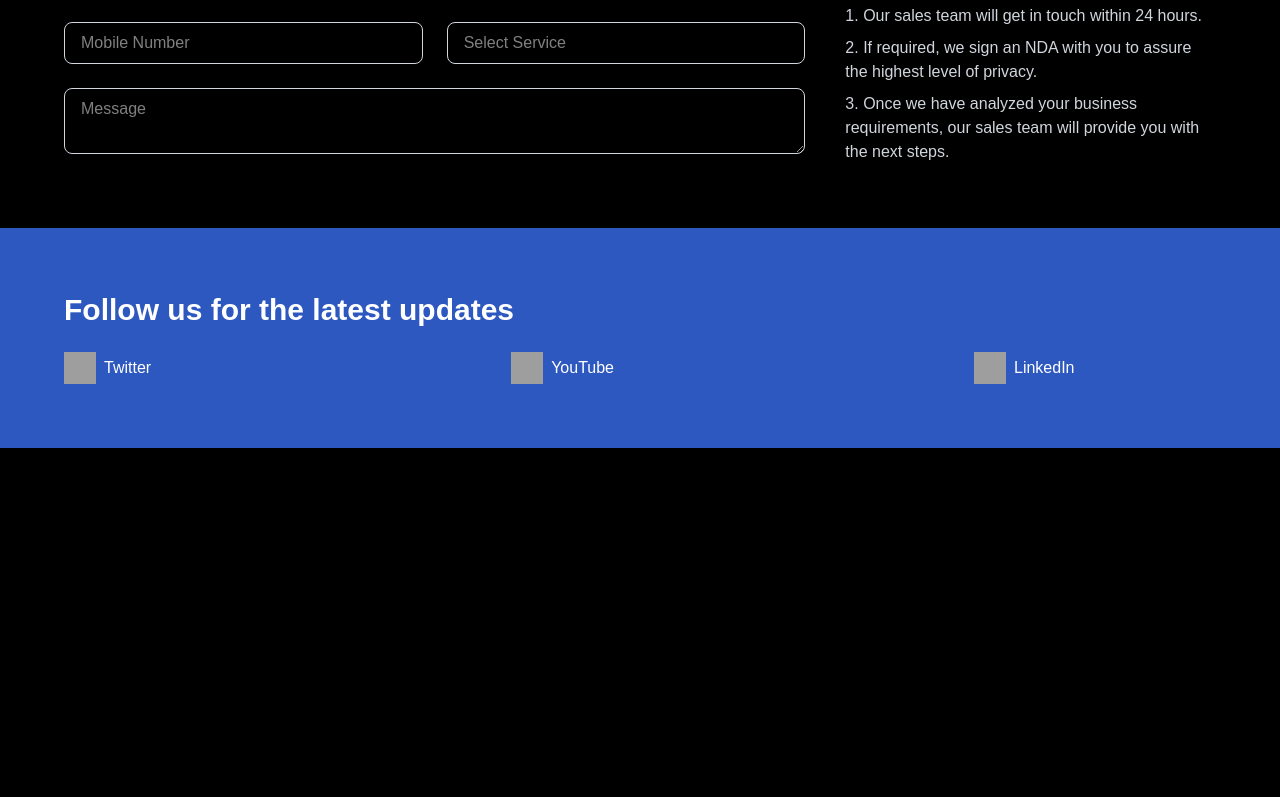
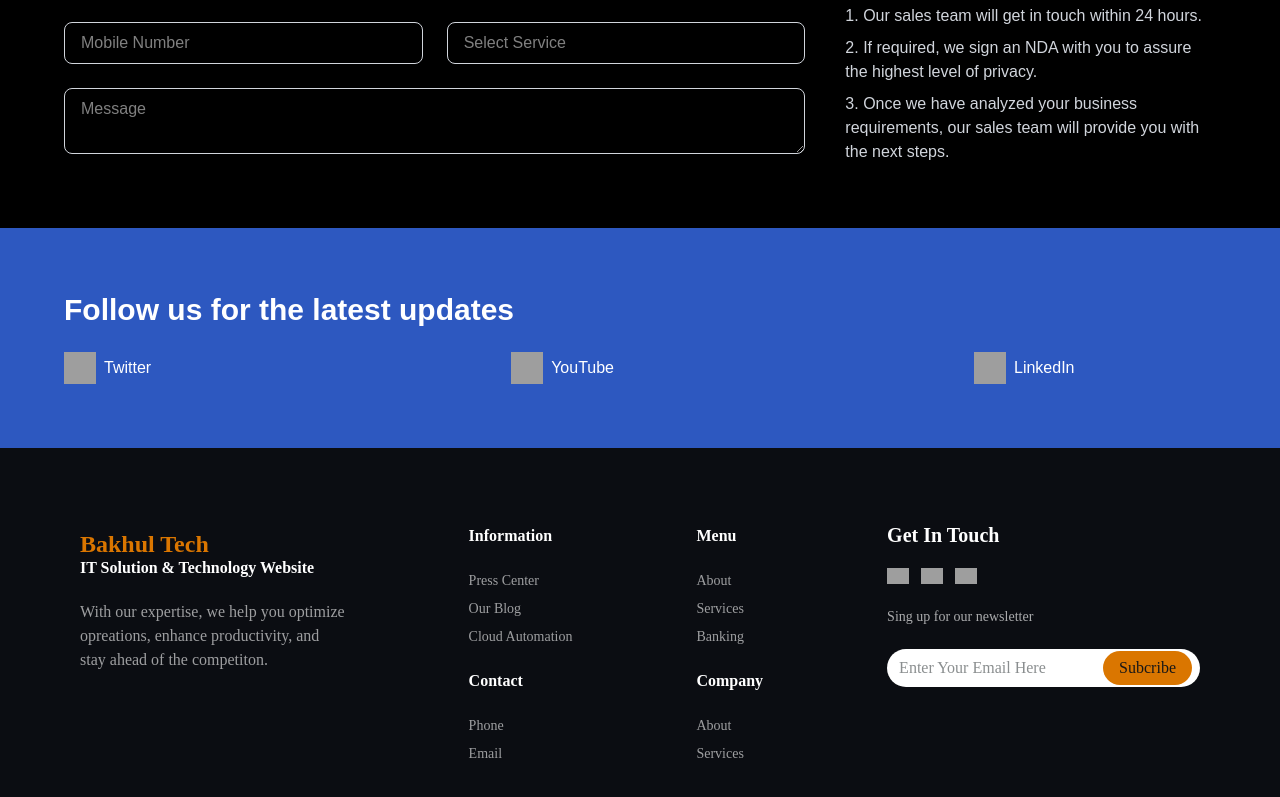
Before and after one commit to Apurv-07/bhakultech, a Next.js app: page / in a window 1280 px wide. Shown: the part 5326-6123 px from the top of the page. Before the commit the page ends 5774 px from the top, so only its background shows below. Built offline with nearby package versions, Linux system fonts and the light colour scheme; grey boxes are pictures that could not be loaded.

Commit message:
added footer

```diff
--- a/app/layout.tsx
+++ b/app/layout.tsx
@@ -1,6 +1,7 @@
 import type { Metadata } from "next";
 import { Geist, Geist_Mono } from "next/font/google";
 import Navbar from "../coman/Navbar";
+import Footer from "../coman/Footer";
 import "./globals.css";
 
 const geistSans = Geist({
@@ -32,6 +33,7 @@ export default function RootLayout({
           <Navbar />
         </div>
         {children}
+        <Footer />
       </body>
     </html>
   );
--- /dev/null
+++ b/coman/Footer.jsx
@@ -0,0 +1,134 @@
+"use client";
+
+import Link from "next/link";
+import React from "react";
+
+export default function Footer() {
+  return (
+    <>
+      <div className="flex flex-col !font-['HelveticaNeueExtraSmall']">
+        <div className="bg-[#0B0D12] px-[100px] py-[84px]  max-[1560px]:p-[80px] max-[1025px]:px-[40px] max-[1025px]:py-[35px] max-sm:px-[20px] divide-x-red-400 grid xl:grid-cols-[repeat(4,minmax(max-content,auto))] md:grid-cols-[repeat(3,minmax(max-content,auto))] sm:grid-cols-[repeat(2,minmax(min-content,auto))] grid-cols-1 gap-y-10 md:gap-y-20 place-content-between md:place-content-between w-full">
+          {/* Logo and descrapiton */}
+          <div className="flex flex-col gap-[24px] md:gap-[25px] xl:gap-[25px]">
+            <h1 className="min-[1561px]:text-[xl] text-2xl leadin-[15px] text-[#DA7600] font-bold flex flex-col">
+              Bakhul Tech
+            <span className="min-[1561px]:text-xl text-base leading-[15px] text-[#ffffff] font-bold gap-[24px] xl:gap-[15px]">
+              IT Solution & Technology Website
+            </span>
+            </h1>
+            <div className="w-178px relative flex flex-col sm:items-center">
+              <div className="w-316px h-111px flex sm:justify-center justify-start items-center text-[#ffffff] opacity-60 whitespace-pre-line">
+                {`With our expertise, we help you optimize
+                opreations, enhance productivity, and
+                stay ahead of the competiton.`}
+              </div>
+            </div>
+          </div>
+
+          {/* Information */}
+          <div className="flex flex-col gap-[24px] md:gap-[25px] xl:gap-[25px] md:flex">
+            <span className="min-[1561px]:text-xl text-base leading-[15px] text-[#ffffff] !font-['libre-franklin'] font-bold">
+              Information
+            </span>
+            <div className="grid grid-cols-1 gap-1">
+              <Link href={"/"}>
+                <span className="min-[1561px]:text-lg xl:text-sm xl:leading-[13px] md:text-base text-sm text-[#ffffff] opacity-60 min-[1561px]:whitespace-nowrap !font-['libre-franklin'] font-normal">
+                  Press Center
+                </span>
+              </Link>
+              <Link href={"/"}>
+                <span className="min-[1561px]:text-lg xl:text-sm xl:leading-[13px] md:text-base text-sm text-[#ffffff] opacity-60 min-[1561px]:whitespace-nowrap !font-['libre-franklin'] font-normal">
+                  Our Blog
+                </span>
+              </Link>
+              <Link href={"/"}>
+                <span className="min-[1561px]:text-lg xl:text-sm xl:leading-[13px] md:text-base text-sm text-[#ffffff] opacity-60 min-[1561px]:whitespace-nowrap !font-['libre-franklin'] font-normal">
+                  Cloud Automation
+                </span>
+              </Link>
+            </div>
+
+            {/* Contact */}
+            <span className="min-[1561px]:text-xl text-base leading-[15px] text-[#ffffff] !font-['libre-franklin'] font-bold">
+              Contact
+            </span>
+            <div className="grid grid-cols-1 gap-1">
+              <Link href={"/"}>
+                <span className="min-[1561px]:text-lg xl:text-sm xl:leading-[13px] md:text-base text-sm text-[#ffffff] opacity-60 min-[1561px]:whitespace-nowrap !font-['libre-franklin'] font-normal">
+                  Phone
+                </span>
+              </Link>
+              <Link href={"/"}>
+                <span className="min-[1561px]:text-lg xl:text-sm xl:leading-[13px] md:text-base text-sm text-[#ffffff] opacity-60 min-[1561px]:whitespace-nowrap !font-['libre-franklin'] font-normal">
+                  Email
+                </span>
+              </Link>
+            </div>
+          </div>
+
+          {/* Menu */}
+          <div className="flex flex-col gap-[24px] md:gap-[25px] xl:gap-[25px] md:flex">
+            <span className="min-[1561px]:text-xl text-base leading-[15px] text-[#ffffff] !font-['libre-franklin'] font-bold">
+              Menu
+            </span>
+            <div className="grid grid-cols-1 gap-1">
+              <Link href={"/"}>
+                <span className="min-[1561px]:text-lg xl:text-sm xl:leading-[13px] md:text-base text-sm text-[#ffffff] opacity-60 min-[1561px]:whitespace-nowrap !font-['libre-franklin'] font-normal">
+                  About
+                </span>
+              </Link>
+              <Link href={"/"}>
+                <span className="min-[1561px]:text-lg xl:text-sm xl:leading-[13px] md:text-base text-sm text-[#ffffff] opacity-60 min-[1561px]:whitespace-nowrap !font-['libre-franklin'] font-normal">
+                  Services
+                </span>
+              </Link>
+              <Link href={"/"}>
+                <span className="min-[1561px]:text-lg xl:text-sm xl:leading-[13px] md:text-base text-sm text-[#ffffff] opacity-60 min-[1561px]:whitespace-nowrap !font-['libre-franklin'] font-normal">
+                  Banking
+                </span>
+              </Link>
+            </div>
+
+            {/* Company */}
+            <span className="min-[1561px]:text-xl text-base leading-[15px] text-[#ffffff] !font-['libre-franklin'] font-bold">
+              Company
+            </span>
+            <div className="grid grid-cols-1 gap-1">
+              <Link href={"/"}>
+                <span className="min-[1561px]:text-lg xl:text-sm xl:leading-[13px] md:text-base text-sm text-[#ffffff] opacity-60 min-[1561px]:whitespace-nowrap !font-['libre-franklin'] font-normal">
+                  About
+                </span>
+              </Link>
+              <Link href={"/"}>
+                <span className="min-[1561px]:text-lg xl:text-sm xl:leading-[13px] md:text-base text-sm text-[#ffffff] opacity-60 min-[1561px]:whitespace-nowrap !font-['libre-franklin'] font-normal">
+                  Services
+                </span>
+              </Link>
+            </div>
+          </div>
+
+          {/* Get In Touch */}
+          <div className="flex flex-col gap-[24px] md:gap-[25px] xl:gap-[25px] md:flex">
+            <span className="min-[1561px]:text-xl text-xl leading-[15px] text-[#ffffff] !font-['libre-franklin'] font-bold">
+              Get In Touch
+            </span>
+            <div className="md:flex gap-3">
+              <img alt="section-logo" loading="lazy" width={22} height={22} decoding="async" className="cursor-pointer transparent" src="https://www.linkfields.com/images/linkedin.svg" />
+              <img alt="section-logo" loading="lazy" width={22} height={22} decoding="async" className="cursor-pointer transparent" srcSet="https://www.linkfields.com/_next/image?url=%2Fimages%2Ftwitter-new-X.png&w=48&q=75" src="https://www.linkfields.com/_next/image?url=%2Fimages%2Ftwitter-new-X.png&w=48&q=75" />
+              <img alt="section-logo" loading="lazy" width={22} height={22} decoding="async" className="cursor-pointer transparent" src="https://www.linkfields.com/images/youtube.svg" />
+            </div>
+            <div className="min-[1561px]:text-xl text-sm leading-[15px] text-[#ffffff] opacity-65 !font-['libre-franklin'] font-normal">
+              Sing up for our newsletter
+            </div>
+
+            <div className="bg-[#ffffff] border-none md:border rounded-[50px] px-2  py-[2px]">
+              {/* <input placeholder="Enter Your Email Here" type="email"  className="border md:border rounded-[50px] min-[1561px]:p-4 md:p-2 pb-5 text-xl md:text-lg min-[1561px]:text-2xl last:co-span-full  " /> */}
+              <input placeholder="Enter Your Email Here" type="email" className="px-1  placeholder:text-[#8A8E8F] text-[#0B0D12] text-base focus:outline-none !font-['libre-franklin'] font-normal" />
+              <button type="submit" className="bg-[#DA7600] text-base border-none rounded-[50px] px-4 py-[5px] !font-['libre-franklin'] font-normal cursor-pointer ">Subcribe</button>
+            </div>
+          </div>
+        </div>
+      </div>
+    </>
+  );
+}
```
